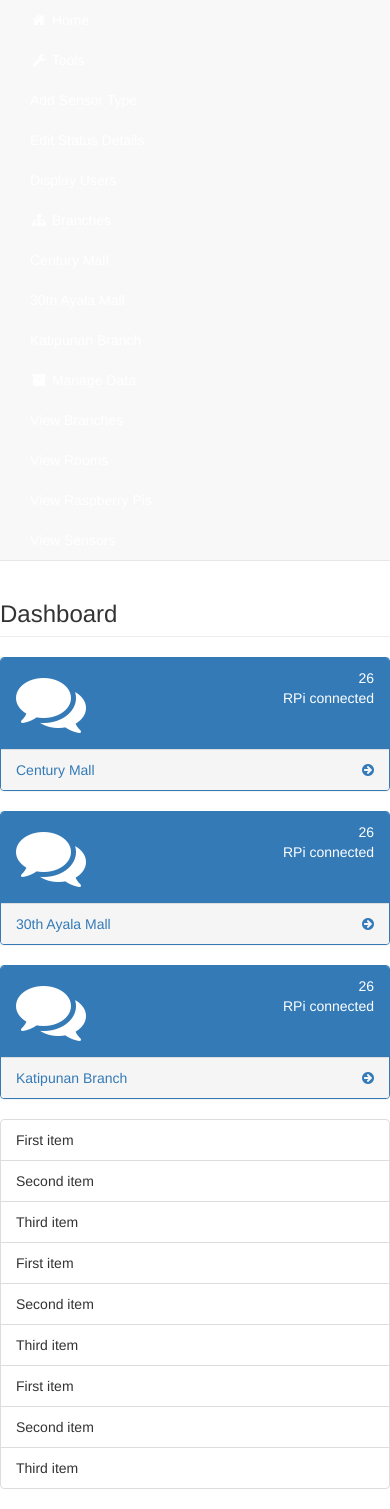
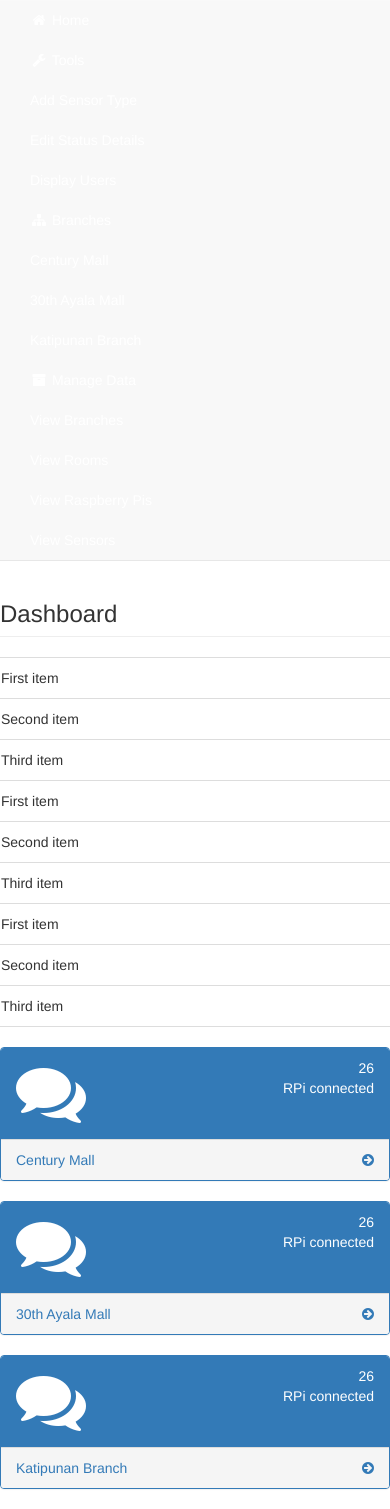
Before and after one commit to johannyucoco/pages, a PHP site: page / in a window 390 px wide. Shown: the part 91-1600 px from the top of the page. Run offline with PHP 8.4, Linux system fonts and the light colour scheme; a user stored in the database is signed in; data comes from the database, SQL or seed files in the repository; some libraries are stand-ins or nearby versions.

Commit message:
Dashboard Grid Alignment

```diff
--- a/index.php
+++ b/index.php
@@ -148,9 +148,25 @@ if($_SESSION['userTypeID'] != 1) {
                 <!-- /.col-lg-12 -->
             </div>
             <!-- /.row -->
-
 			<div class="row">
-			 <div class="column">
+			<div class="clearfix"></div>
+									<div class="col-lg-3">
+										<div class="row">
+											<ul class="list-group">
+												<li class="list-group-item">First item</li>
+												<li class="list-group-item">Second item</li>
+												<li class="list-group-item">Third item</li>
+												<li class="list-group-item">First item</li>
+												<li class="list-group-item">Second item</li>
+												<li class="list-group-item">Third item</li>
+												<li class="list-group-item">First item</li>
+												<li class="list-group-item">Second item</li>
+												<li class="list-group-item">Third item</li>
+											</ul>
+										</div>
+									</div>
+			<div class="col-lg-9>
+				<div class="row">
 			<?php
 			//Loop per Branch
 
@@ -159,8 +175,7 @@ if($_SESSION['userTypeID'] != 1) {
 			while($row=mysqli_fetch_array($result,MYSQLI_ASSOC)) {
 						$branchID = $row['branchID'];
 						$branchname = $row['branchname'];
-				echo'
-					<div class="col-lg-3 col-md-6">
+				echo'	<div class="col-lg-3">
 							<div class="panel panel-primary">
 								<div class="panel-heading">
 									<div class="row">
@@ -182,29 +197,12 @@ if($_SESSION['userTypeID'] != 1) {
 								</a>
 							</div>
 						</div>';
-
-
 				}
 
 
 
 
 				?>
-				</div>
-				<div class="column">
-
-                <div class="col-lg-3 col-md-6">
-					<ul class="list-group">
-							<li class="list-group-item">First item</li>
-							<li class="list-group-item">Second item</li>
-							<li class="list-group-item">Third item</li>
-							<li class="list-group-item">First item</li>
-							<li class="list-group-item">Second item</li>
-							<li class="list-group-item">Third item</li>
-							<li class="list-group-item">First item</li>
-							<li class="list-group-item">Second item</li>
-							<li class="list-group-item">Third item</li>
-						</ul>
 				</div>
 				<!-- /.col-md-6 -->
 				</div>
```
Lines whose indentation alone changed are shown as unchanged.
